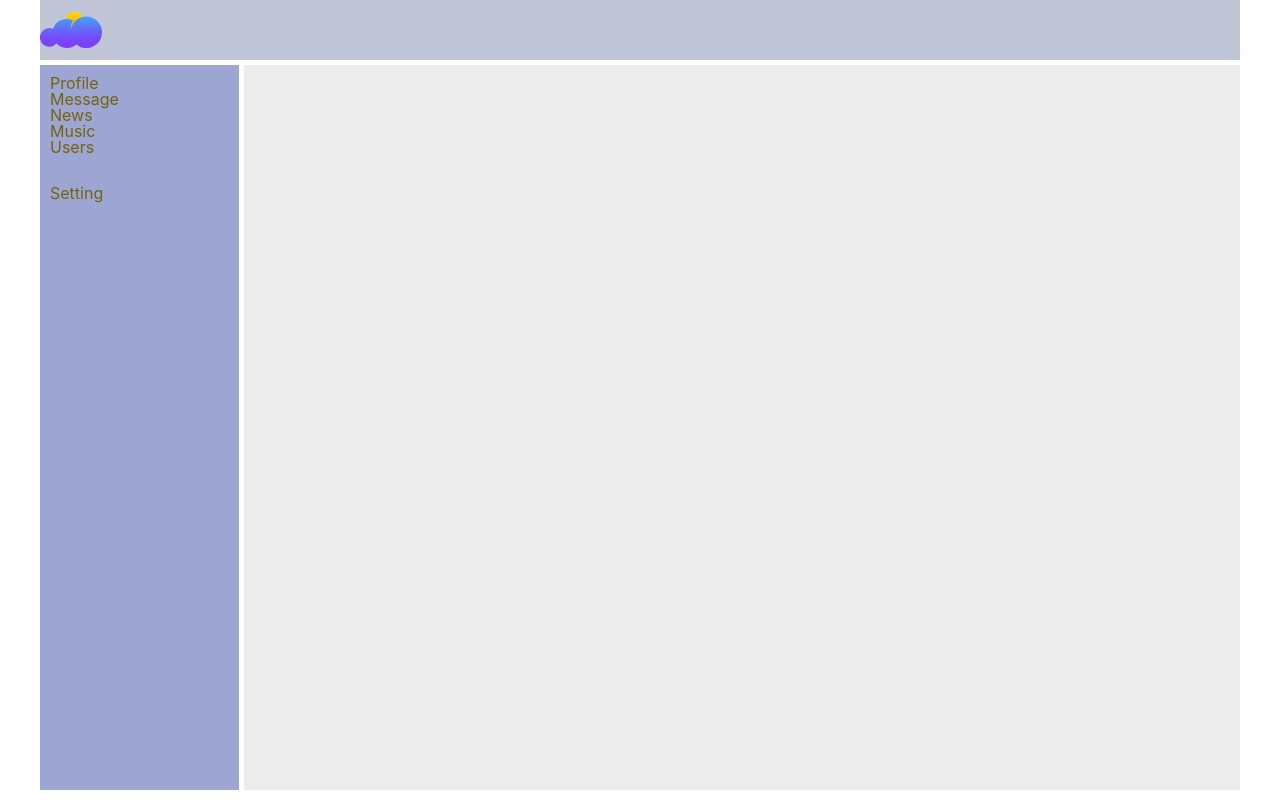
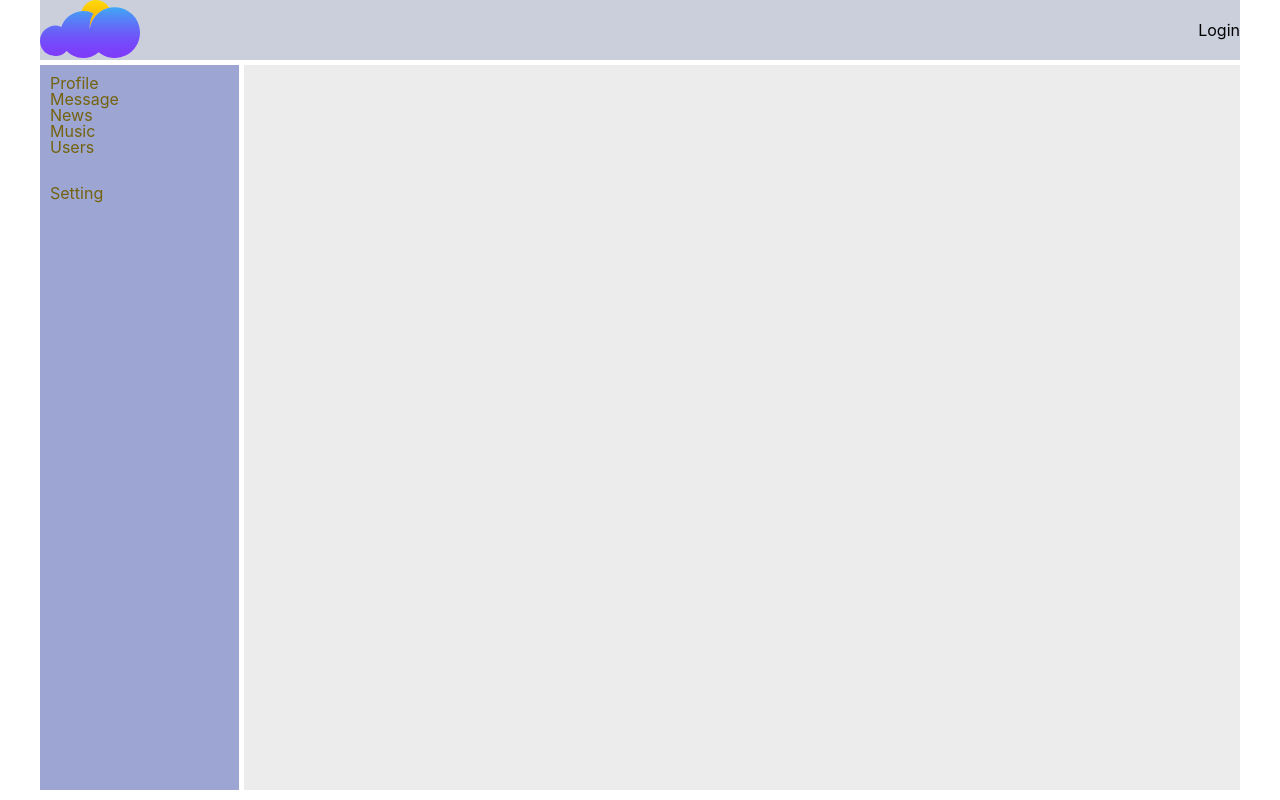
Before and after one commit to Niki202/my_first_social_network, a React (Create React App) app: page / in a window 1280 px wide. Built offline with nearby package versions, Linux system fonts and the light colour scheme; no server answers; a web font is replaced by a local one.

Commit message:
Добавлено отображение текущего пользователя/login в Header

```diff
--- a/src/App.js
+++ b/src/App.js
@@ -1,7 +1,6 @@
 import React from "react";
 // import logo from './logo.svg';
 import './App.css';
-import Header from "./components/Header/Header";
 import {Nav} from "./components/Nav/Nav";
 import News from "./components/News/News";
 import Music from "./components/Music/Music";
@@ -11,6 +10,7 @@ import {Routes, Route} from "react-router-dom";
 import DialogsContainer from "./components/Dialogs/DialogsContainer";
 import ProfileContainer from "./components/Profile/Profile";
 import UsersContainer from "./components/Users/UsersContainer";
+import HeaderContainer from "./components/Header/HeaderContainer";
 
 
 function App(props) {
@@ -19,7 +19,7 @@ function App(props) {
     window.state = props.store.getState()
     return (
         <div className="app-wrapper">
-            <Header/>
+            <HeaderContainer/>
             <Nav/>
             <div className='app-wrapper-content'>
                 <Routes>
--- a/src/Redux/ProfileReducer.jsx
+++ b/src/Redux/ProfileReducer.jsx
@@ -1,12 +1,12 @@
 const ADD_POST = 'ADD-POST'
 const UPDATE_NEW_TEXT_POST = 'UPDATE-NEW-TEXT-POST'
 const SET_PROFILE = 'SET-PROFILE'
-const SET_IS_FETCHING = 'SET_IS_FETCHING'
+const SET_IS_FETCHING_PROFILE = 'SET_IS_FETCHING_PROFILE'
 
 export const addPost = () => ({type: ADD_POST})
 export const changeNewPost = (text) => ({'type': UPDATE_NEW_TEXT_POST, 'text': text})
 export const setProfile = (profileInfo) => ({type: SET_PROFILE, profileInfo})
-export const setIsFetching = (value) => ({type: SET_PROFILE, value})
+export const setIsFetchingProfile = (value) => ({type: SET_IS_FETCHING_PROFILE, value})
 
 const initialState = {
     "posts": [
@@ -34,7 +34,7 @@ const initialState = {
             "large": ""
     }
 },
-    isFetching: true,
+    isFetchingProfile: true,
     "newPostText": '',
 }
 
@@ -69,9 +69,9 @@ export const profileReducer = (state=initialState, action) => {
         case SET_PROFILE:
             return {...state,
             profileInfo: action.profileInfo}
-        case SET_IS_FETCHING:
+        case SET_IS_FETCHING_PROFILE:
             return {...state,
-            isFetching: action.value}
+            isFetchingProfile: action.value}
         default:
             return state
     }
--- /dev/null
+++ b/src/Redux/auth-reducer.js
@@ -0,0 +1,26 @@
+const SET_USER_AUTH_DATA = 'SET_USER_AUTH_DATA'
+
+export const setUserAuthData = (userId, email, login) => ({type: SET_USER_AUTH_DATA, userId, email, login})
+
+
+const initialState = {
+    userId: null,
+    email: null,
+    login: null,
+    isAuth: false,
+}
+
+export function authReducer (state=initialState, action) {
+    switch (action.type) {
+        case SET_USER_AUTH_DATA:
+            return(
+                {...state,
+                userId: action.userId,
+                email: action.email,
+                login: action.login,
+                isAuth: true}
+            )
+        default:
+            return state
+    }
+}
--- a/src/Redux/redux-store.js
+++ b/src/Redux/redux-store.js
@@ -2,11 +2,13 @@ import {combineReducers, legacy_createStore} from "redux";
 import {profileReducer} from "./ProfileReducer";
 import {dialogsReducer} from "./Dialogs-reducer";
 import {usersReducer} from "./Users-reducer";
+import {authReducer} from "./auth-reducer";
 
 const reducers = combineReducers({
     myPostPage: profileReducer,
     dialogsPage: dialogsReducer,
-    usersPage: usersReducer
+    usersPage: usersReducer,
+    auth: authReducer,
 })
 
 export const store = legacy_createStore(reducers)
--- a/src/components/Header/Header.jsx
+++ b/src/components/Header/Header.jsx
@@ -1,12 +1,21 @@
 import logo from "../../assets/images/Logo.svg";
 import classes from "./Header.module.css";
+import {NavLink} from "react-router-dom";
 
-const Header = () => {
-  return(
-      <header className={classes.header}>
-        <img width='100' height='100' src={logo} alt="logo"/>
-
-      </header>
-  )
+const Header = (props) => {
+    return (
+        <header className={classes.header}>
+            <div className={classes.img_wrapper}>
+                <img width='100' height='100' src={logo} alt="logo"/>
+            </div>
+            <div>
+                {props.isAuth
+                ? <NavLink to={`/profile/${props.userId}`}>
+                        {props.login}
+                    </NavLink>
+                : 'Login'}
+            </div>
+        </header>
+    )
 }
 export default Header
--- a/src/components/Header/Header.module.css
+++ b/src/components/Header/Header.module.css
@@ -1,12 +1,18 @@
 .header {
   grid-area: h;
-  background-color: #c1c6d7;
+  background-color: #cbcfdc;
   display: flex;
+  justify-content: space-between;
+  align-items: center;
+}
+.header .img_wrapper {
+  position: relative;
+  width: 100px;
+  height: 60px;
 }
 .header img {
-  height: 60%;
-  width: auto;
-  align-self: center;
+  width: 100%;
+  height: auto;
 }
 
 /*# sourceMappingURL=Header.module.css.map */
--- a/src/components/Header/Header.module.scss
+++ b/src/components/Header/Header.module.scss
@@ -1,12 +1,17 @@
 .header{
   grid-area: h;
-  background-color: #c1c6d7;
+  background-color: #cbcfdc;
   display: flex;
-  //align-items: center;
+  justify-content: space-between;
+  align-items: center;
+  .img_wrapper{
+    position: relative;
+    width: 100px;
+    height: 60px;
+  }
 
   img{
-    height: 60%;
-    width: auto;
-    align-self: center;
+    width: 100%;
+    height: auto;
   }
 }
--- /dev/null
+++ b/src/components/Header/HeaderContainer.jsx
@@ -0,0 +1,39 @@
+import Header from "./Header";
+import React from "react";
+import {setUserAuthData} from "../../Redux/auth-reducer";
+import {connect} from "react-redux";
+import axios from "axios";
+import {setIsFetchingProfile} from "../../Redux/ProfileReducer";
+
+class HeaderContainer extends React.Component {
+    componentDidMount() {
+        axios.get(`https://social-network.samuraijs.com/api/1.0/auth/me`, {withCredentials: true}).then(response => {
+            if(response.data.resultCode === 0){
+                let {id, email, login} = response.data.data
+                this.props.setUserAuthData(id, email, login);
+                this.props.setIsFetchingProfile(true)
+            }
+
+        })
+    }
+
+    render() {
+        return (
+            <Header {...this.props}/>
+        )
+    }
+}
+
+const mapStateToProps = (state) => ({
+    userId: state.auth.userId,
+    email: state.auth.email,
+    login: state.auth.login,
+    isAuth: state.auth.isAuth,
+})
+
+const mapDispatchToProps = {
+    setUserAuthData,
+    setIsFetchingProfile
+}
+
+export default connect(mapStateToProps, mapDispatchToProps)(HeaderContainer)
--- a/src/components/Profile/Profile.jsx
+++ b/src/components/Profile/Profile.jsx
@@ -6,7 +6,7 @@ import {connect} from "react-redux";
 import React from "react";
 import axios from "axios";
 import {useLocation, useNavigate, useParams} from 'react-router-dom'
-import {setIsFetching} from "../../Redux/Users-reducer";
+import {setIsFetchingProfile} from "../../Redux/ProfileReducer";
 import {Preloader} from "../Common/Preloader/Preloader";
 
 
@@ -16,7 +16,7 @@ class Profile extends React.Component {
         const userId = this.props.router.params.userId
         axios.get(`https://social-network.samuraijs.com/api/1.0/profile/${userId}`).then(response => {
             this.props.setProfile(response.data)
-            this.props.setIsFetching(false)
+            this.props.setIsFetchingProfile(false)
             console.log(this.props)
         })
 
@@ -25,7 +25,7 @@ class Profile extends React.Component {
     render() {
         return (
             <>
-                {this.props.isFetching
+                {this.props.isFetchingProfile
                     ? <Preloader/>
                     : <div className={classes.content}>
                         <ProfileInfo changeNewPost={this.props.changeNewPost}
@@ -62,11 +62,11 @@ const mapStateToProps = (state) => {
         newPostText: state.myPostPage.newPostText,
         posts: state.myPostPage.posts,
         profileInfo: state.myPostPage.profileInfo,
-        isFetching: state.myPostPage.isFetching,
+        isFetchingProfile: state.myPostPage.isFetchingProfile,
     })
 }
 
-const mapDispatchToProps = {addPost, changeNewPost, setProfile, setIsFetching}
+const mapDispatchToProps = {addPost, changeNewPost, setProfile, setIsFetchingProfile}
 
 
 const ProfileContainer = connect(mapStateToProps, mapDispatchToProps)(withRouter(Profile))
```
Also changed, not shown: 1 other file (tests, documents, lock files or other folders).
